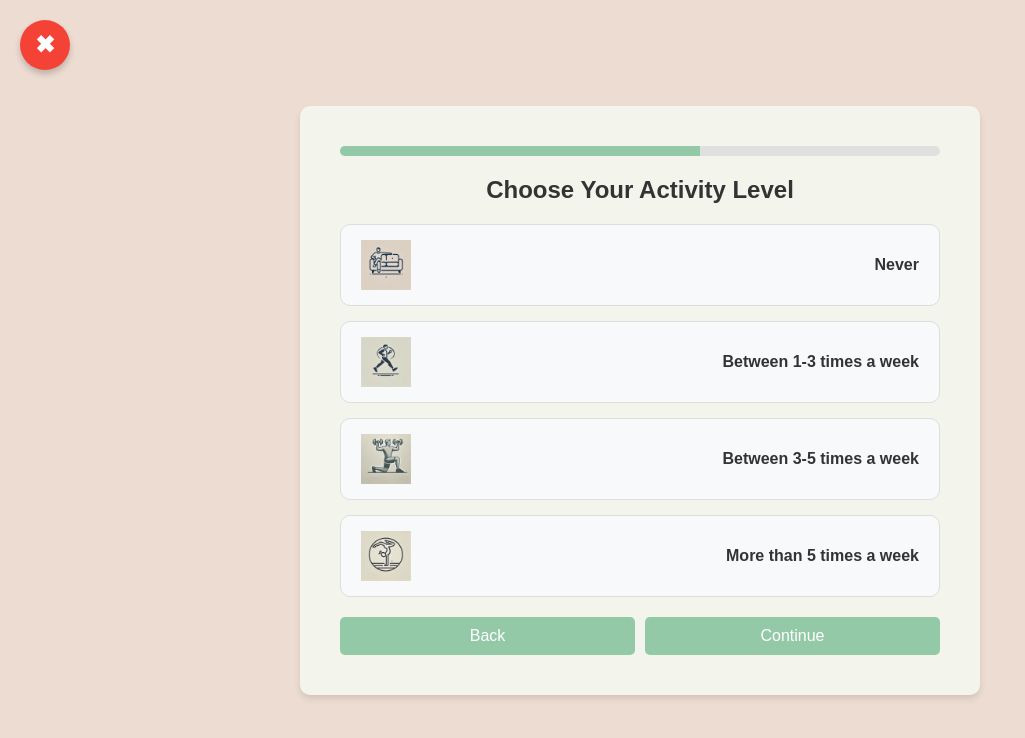
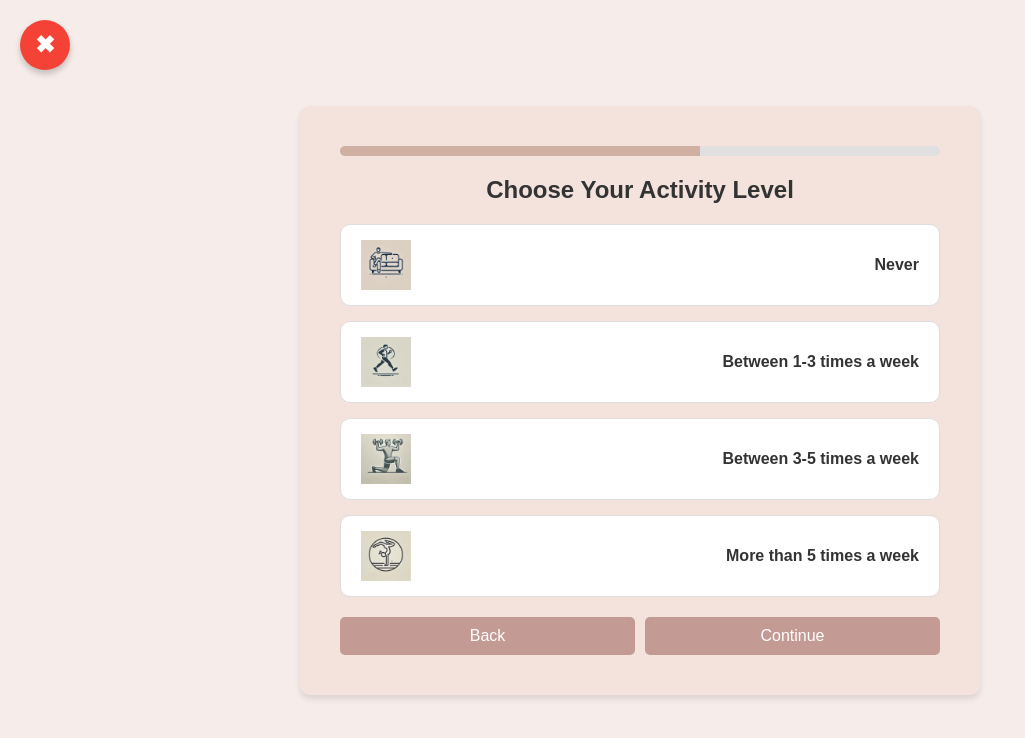
Before and after one commit to MichalBledi/LIFE_BALANCE, a website: page public/register/steps/step-activity/step-activity.html in a window 1280 px wide. Shown: the whole page, without its empty margins (0-1025 px from the left). Drawn offline with Linux system fonts and the light colour scheme.

Commit message:
updating colors in the registers pages

```diff
--- a/public/register/register.css
+++ b/public/register/register.css
@@ -1,6 +1,6 @@
 body {
     font-family: Arial, sans-serif;
-    background-color: #EDDCD2;
+    background-color: #F6ECEA;
     margin: 0;
     padding: 0;
     display: flex;
@@ -13,7 +13,7 @@ body {
     width: 660px;
     height: 592px;
     text-align: center;
-    background: #f3f5ed;
+    background: #F3E3DC;
     padding: 30px;
     border-radius: 10px;
     box-shadow: 0 4px 6px rgba(0, 0, 0, 0.1);
@@ -32,7 +32,7 @@ body {
 
 .progress-bar {
     height: 100%;
-    background-color: #94c9a8;
+    background-color: #D0B0A3;
     width: 0;
     transition: width 0.3s ease;
 }
@@ -82,14 +82,14 @@ input {
 
 input:focus {
     outline: none;
-    border-color: #94c9a8; /* צבע ירוק עדין */
+    border-color: #C49A94; /* צבע ירוק עדין */
     box-shadow: 0 0 5px rgba(148, 201, 168, 0.5);
 }
 
 /* עיצוב כפתור סיום */
 .done-button {
     padding: 10px 20px;
-    background-color: #94c9a8; /* צבע ירוק */
+    background-color: #C49A94; /* צבע ירוק */
     color: #fff;
     border: none;
     border-radius: 5px;
@@ -99,7 +99,7 @@ input:focus {
 }
 
 .done-button:hover {
-    background-color: #78b593; /* צבע ירוק כהה יותר במעט */
+    background-color: #B47F78; /* צבע ירוק כהה יותר במעט */
 }
 
 .cancel-circle-button {
--- a/public/register/steps/step-activity/step-activity.css
+++ b/public/register/steps/step-activity/step-activity.css
@@ -1,6 +1,6 @@
 body {
     font-family: Arial, sans-serif;
-    background-color: #EDDCD2;
+    background-color: #F6ECEA;
     margin: 0;
     padding: 0;
     display: flex;
@@ -11,7 +11,7 @@ body {
 
 .container {
     text-align: center;
-    background: #f3f5ed;
+    background: #F3E3DC;
     padding: 40px;
     border-radius: 10px;
     box-shadow: 0 4px 6px rgba(0, 0, 0, 0.1);
@@ -32,7 +32,7 @@ body {
 
 .progress-bar {
     height: 100%;
-    background-color: #94c9a8;
+    background-color: #D0B0A3;
     width: 0;
     transition: width 0.3s ease;
 }
@@ -57,7 +57,7 @@ body {
     justify-content: space-between;
     align-items: center;
     padding: 15px 20px;
-    background-color: #f8f9fa;
+    background-color: #ffffff;
     border: 1px solid #ddd;
     border-radius: 10px;
     cursor: pointer;
@@ -81,9 +81,9 @@ body {
 }
 
 .activity-option.selected {
-    border: 2px solid #b2d8c3; /* מסגרת ירוקה עדינה יותר */
+    border: 2px solid #C49A94; /* מסגרת ירוקה עדינה יותר */
     box-shadow: 0 0 5px rgba(148, 201, 168, 0.3); /* אפקט זוהר קל יותר */
-    background-color: #eaf7ed; /* רקע ירקרק עדין */
+    background-color: #ffffff; /* רקע ירקרק עדין */
     transform: scale(1.03); /* הגדלה פחות דרמטית */
     transition: all 0.3s ease; /* מעבר חלק */
 }
@@ -100,7 +100,7 @@ body {
 .button-continue {
     flex: 1;
     padding: 10px 20px;
-    background-color: #94c9a8;
+    background-color: #C49A94;
     color: white;
     border: none;
     border-radius: 5px;
@@ -111,7 +111,7 @@ body {
 
 .button-back:hover,
 .button-continue:hover {
-    background-color: #78b593;
+    background-color: #B47F78;
 }
 
 .cancel-circle-button {
--- a/public/register/steps/step-allergies/step-allergies.css
+++ b/public/register/steps/step-allergies/step-allergies.css
@@ -1,6 +1,6 @@
 body {
     font-family: Arial, sans-serif;
-    background-color: #EDDCD2;
+    background-color: #F6ECEAD2;
     margin: 0;
     padding: 0;
     display: flex;
@@ -11,7 +11,7 @@ body {
 
 .container {
     text-align: center;
-    background: #f3f5ed;
+    background: #F3E3DC;
     padding: 40px;
     border-radius: 10px;
     box-shadow: 0 4px 6px rgba(0, 0, 0, 0.1);
@@ -31,7 +31,7 @@ body {
 
 .progress-bar {
     height: 100%;
-    background-color: #94c9a8;
+    background-color: #D0B0A3;
     width: 0;
     transition: width 0.3s ease;
 }
@@ -47,7 +47,7 @@ body {
     display: flex;
     align-items: center;
     padding: 10px 15px;
-    background-color: #f4f4f4; /* רקע אפור בהיר */
+    background-color: #ffffff; /* רקע אפור בהיר */
     border: 1px solid #ddd; /* גבול דק */
     border-radius: 10px; /* פינות מעוגלות */
     cursor: pointer;
@@ -66,8 +66,8 @@ body {
 }
 
 .allergies-option.selected {
-    border: 2px solid #94c9a8; /* מסגרת ירוקה כאשר נבחר */
-    background-color: #eaf7ed; /* רקע ירקרק */
+    border: 2px solid #C49A94; /* מסגרת ירוקה כאשר נבחר */
+    background-color: #ffffff; /* רקע ירקרק */
 }
 
 
@@ -77,7 +77,7 @@ body {
     display: flex;
     align-items: center;
     padding: 10px 15px;
-    background-color: #f4f4f4; /* רקע אפור בהיר */
+    background-color: #ffffff; /* רקע אפור בהיר */
     border: 1px solid #ddd; /* גבול דק */
     border-radius: 10px; /* פינות מעוגלות */
     cursor: pointer;
@@ -90,9 +90,9 @@ body {
 }
 
 .allergies-option.no-allergies.selected {
-    border: 2px solid #b2d8c3; /* מסגרת ירוקה עדינה יותר */
+    border: 2px solid #C49A94; /* מסגרת ירוקה עדינה יותר */
     box-shadow: 0 0 5px rgba(148, 201, 168, 0.3); /* אפקט זוהר קל */
-    background-color: #eaf7ed; /* רקע ירקרק עדין */
+    background-color: #ffffff;
     transform: scale(1); /* ללא הגדלה נוספת */
     transition: all 0.3s ease; /* מעבר חלק */
 }
@@ -110,7 +110,7 @@ body {
 .button-continue {
     flex: 1;
     padding: 10px 20px;
-    background-color: #94c9a8;
+    background-color: #C49A94;
     color: white;
     border: none;
     border-radius: 5px;
@@ -121,7 +121,7 @@ body {
 
 .button-back:hover,
 .button-continue:hover {
-    background-color: #78b593;
+    background-color: #B47F78;
 }
 
 .cancel-circle-button {
--- a/public/register/steps/step-bmi/step-bmi.css
+++ b/public/register/steps/step-bmi/step-bmi.css
@@ -2,7 +2,7 @@ body {
     font-family: Arial, sans-serif;
     margin: 0;
     padding: 0;
-    background-color: #EDDCD2;
+    background-color: #F6ECEA;
     display: flex;
     justify-content: center;
     align-items: center;
@@ -11,7 +11,7 @@ body {
 
 .container {
     text-align: center;
-    background: #f3f5ed;
+    background: #F3E3DC;
     padding: 30px;
     border-radius: 10px;
     box-shadow: 0 4px 6px rgba(0, 0, 0, 0.1);
@@ -31,7 +31,7 @@ body {
 
 .progress-bar {
     height: 100%;
-    background-color: #94c9a8;
+    background-color: #D0B0A3;
     width: 0;
     transition: width 0.3s ease;
 }
@@ -51,23 +51,24 @@ body {
 
 .unit-button {
     padding: 10px 20px;
-    border: 1px solid #ddd;
+    border: 1px solid #C49A94; /* מסגרת בצבע המבוקש */
     border-radius: 5px;
     cursor: pointer;
     font-size: 14px;
     margin: 0 5px;
-    background-color: #f9f9f9;
-    transition: background-color 0.3s ease;
+    background-color: #fff; /* רקע לבן */
+    transition: background-color 0.3s ease, border-color 0.3s ease, border-width 0.3s ease; /* מעבר חלק */
 }
 
 .unit-button.active {
-    background-color: #eaf4e3;
     font-weight: bold;
+    border-width: 2px; /* עיבוי המסגרת בעת בחירה */
 }
 
 .unit-button:hover {
     background-color: #e0e0e0;
 }
+
 
 .input-container {
     margin-bottom: 20px;
@@ -83,13 +84,14 @@ input[type="number"] {
 }
 
 .info-box {
-    background-color: #eaf4e3;
+    background-color: #ffffff;
     padding: 15px;
     border-radius: 5px;
     font-size: 14px;
     color: #555555;
     text-align: left;
     margin-bottom: 20px;
+    border: 1px solid #C49A94; /* מסגרת בצבע המבוקש */
 }
 
 .button-group {
@@ -102,7 +104,7 @@ input[type="number"] {
 .button-continue {
     flex: 1;
     padding: 10px 20px;
-    background-color: #94c9a8;
+    background-color: #C49A94; /* צבע חדש לכפתורים */
     color: white;
     border: none;
     border-radius: 5px;
@@ -113,29 +115,29 @@ input[type="number"] {
 
 .button-back:hover,
 .button-continue:hover {
-    background-color: #78b593;
+    background-color: #B47F78; /* צבע חדש למעבר עכבר */
 }
 
 .cancel-circle-button {
-    position: fixed; /* מיקום קבוע */
-    top: 20px; /* מרחק מהחלק העליון */
-    left: 20px; /* מרחק מהצד השמאלי */
-    width: 50px; /* גודל רוחב */
-    height: 50px; /* גודל גובה */
-    background-color: #f44336; /* צבע אדום */
-    color: white; /* צבע טקסט לבן */
-    border: none; /* בלי גבול */
-    border-radius: 50%; /* עיגול */
-    font-size: 24px; /* גודל טקסט */
-    font-weight: bold; /* טקסט מודגש */
-    display: flex; /* יישור טקסט */
-    justify-content: center; /* מיקום מרכזי אופקי */
-    align-items: center; /* מיקום מרכזי אנכי */
-    cursor: pointer; /* ידית על עכבר */
-    box-shadow: 0 4px 6px rgba(0, 0, 0, 0.2); /* צל */
-    transition: background-color 0.3s ease; /* מעבר צבע חלק */
+    position: fixed;
+    top: 20px;
+    left: 20px;
+    width: 50px;
+    height: 50px;
+    background-color: #f44336;
+    color: white;
+    border: none;
+    border-radius: 50%;
+    font-size: 24px;
+    font-weight: bold;
+    display: flex;
+    justify-content: center;
+    align-items: center;
+    cursor: pointer;
+    box-shadow: 0 4px 6px rgba(0, 0, 0, 0.2);
+    transition: background-color 0.3s ease;
 }
 
 .cancel-circle-button:hover {
-    background-color: #d32f2f; /* צבע אדום כהה יותר */
+    background-color: #d32f2f;
 }
--- a/public/register/steps/step-gender/step-gender.css
+++ b/public/register/steps/step-gender/step-gender.css
@@ -2,7 +2,7 @@ body {
     font-family: Arial, sans-serif;
     margin: 0;
     padding: 0;
-    background-color: #EDDCD2;
+    background-color:#F6ECEA;
     display: flex;
     justify-content: center;
     align-items: center;
@@ -11,7 +11,7 @@ body {
 
 .container {
     text-align: center;
-    background: #f3f5ed;
+    background: #F3E3DC;
     padding: 30px;
     border-radius: 10px;
     box-shadow: 0 4px 6px rgba(0, 0, 0, 0.1);
@@ -31,7 +31,7 @@ body {
 
 .progress-bar {
     height: 100%;
-    background-color: #94c9a8;
+    background-color: #D0B0A3;
     width: 0;
     transition: width 0.3s ease;
 }
@@ -60,7 +60,7 @@ body {
 }
 
 .gender-option.selected .gender-image {
-    border: 3px solid #94c9a8; /* צבע ירוק עדין למסגרת */
+    border: 3px solid #C49A94; /* צבע ירוק עדין למסגרת */
     border-radius: 50%; /* מסגרת עגולה */
     padding: 5px; /* ריווח קטן בתוך המסגרת */
     box-shadow: 0 0 5px rgba(148, 201, 168, 0.3); /* אפקט זוהר קל יותר */
@@ -94,7 +94,7 @@ body {
 .button-continue {
     flex: 1;
     padding: 10px 20px;
-    background-color: #94c9a8;
+    background-color: #C49A94;
     color: white;
     border: none;
     border-radius: 5px;
@@ -105,7 +105,7 @@ body {
 
 .button-back:hover,
 .button-continue:hover {
-    background-color: #78b593;
+    background-color: #B47F78;
 }
 
 .cancel-circle-button {
--- a/public/register/steps/step-goal/step-goal.css
+++ b/public/register/steps/step-goal/step-goal.css
@@ -1,6 +1,6 @@
 body {
     font-family: Arial, sans-serif;
-    background-color: #EDDCD2;
+    background-color: #F6ECEA;
     margin: 0;
     padding: 0;
     display: flex;
@@ -11,7 +11,7 @@ body {
 
 .container {
     text-align: center;
-    background: #f3f5ed;
+    background: #F3E3DC;
     padding: 30px;
     border-radius: 10px;
     box-shadow: 0 4px 6px rgba(0, 0, 0, 0.1);
@@ -32,7 +32,7 @@ body {
 
 .progress-bar {
     height: 100%;
-    background-color: #94c9a8;
+    background-color: #D0B0A3;
     width: 0;
     transition: width 0.3s ease;
 }
@@ -67,9 +67,9 @@ body {
 }
 
 .goal-option.selected {
-    border: 2px solid #b2d8c3; /* מסגרת ירוקה עדינה יותר */
+    border: 2px solid #C49A94;
     box-shadow: 0 0 5px rgba(148, 201, 168, 0.3); /* אפקט זוהר קל יותר */
-    background-color: #eaf7ed; /* רקע ירקרק עדין */
+    background-color: #ffffff;
     transform: scale(1.03); /* הגדלה פחות דרמטית */
     transition: all 0.3s ease; /* מעבר חלק */
 }
@@ -94,7 +94,7 @@ body {
 .continue-button {
     flex: 1;
     padding: 10px 20px;
-    background-color: #94c9a8;
+    background-color: #C49A94;
     color: white;
     border: none;
     border-radius: 5px;
@@ -105,7 +105,7 @@ body {
 
 .back-button:hover,
 .continue-button:hover {
-    background-color: #78b593;
+    background-color: #B47F78;
 }
 
 .cancel-circle-button {
```
